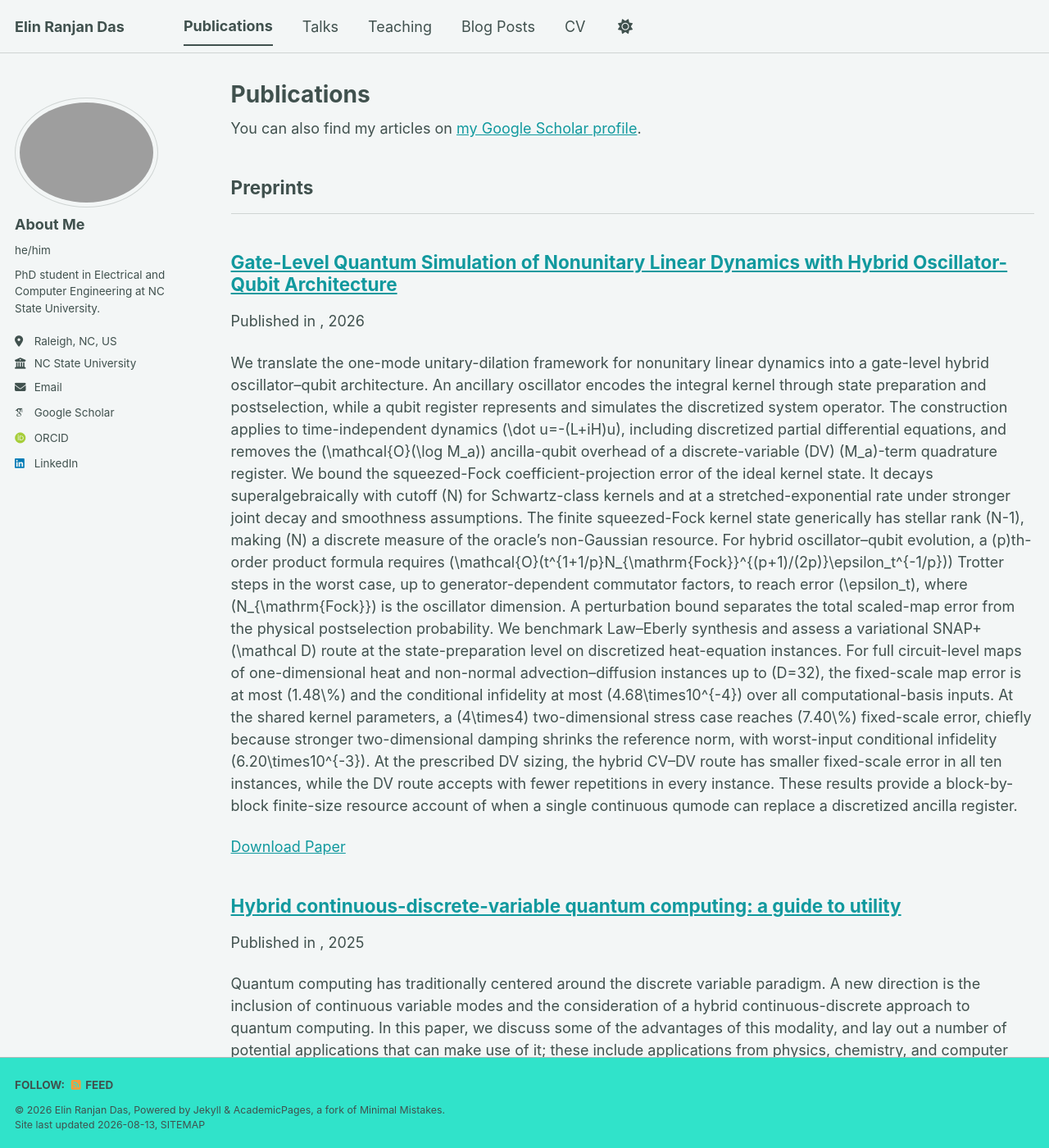
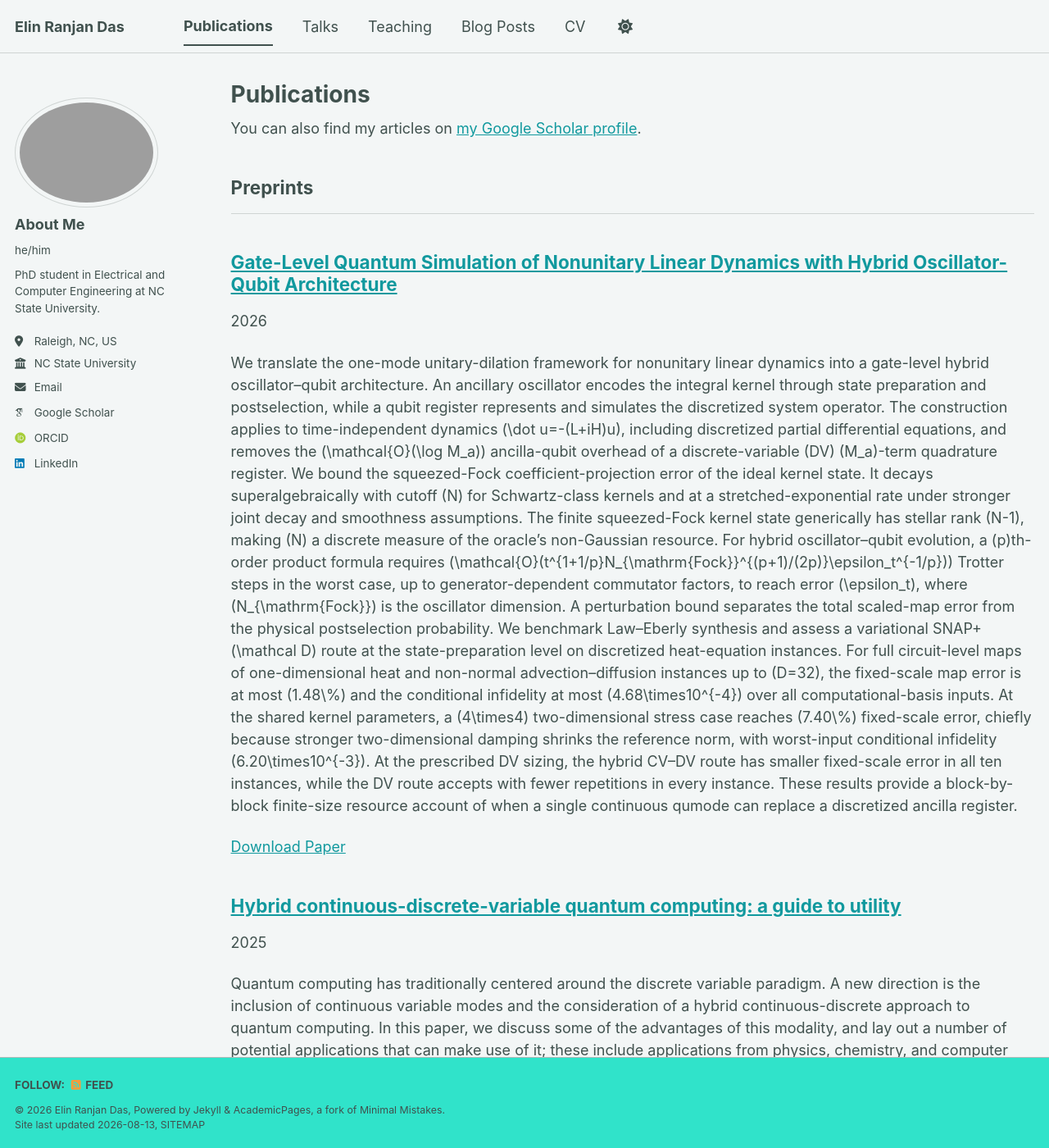
Before and after one commit to ElinRanjan/ElinRanjan.github.io, a Jekyll site: the page built from _pages/publications.html, in a window 1280 px wide and 1400 px high. Shown: the whole window at 82% size. Built offline with Jekyll 4.4.1, drawn with Linux system fonts in a browser that asks for light colours; some web fonts are replaced; a script bundle is joined from its source files by our own code; library files that are not in the unit come from our copies; some of the changed text lies outside the part shown.

Commit message:
Refactor publication display in archive-single.html

```diff
--- a/_includes/archive-single.html
+++ b/_includes/archive-single.html
@@ -41,7 +41,11 @@
         {% if post.collection == 'teaching' %}
           <p> {{ post.type }}, <i>{{ post.venue }}</i>, {{ post.date | default: "1900-01-01" | date: "%Y" }} </p>
         {% elsif post.collection == 'publications' %}
-          <p>Published in <i>{{ post.venue }}</i>, {{ post.date | default: "1900-01-01" | date: "%Y" }} </p>
+  <p>
+    {% if post.pubphrase %}{{ post.pubphrase }} {% endif %}
+    {% if post.venue %}<i>{{ post.venue }}</i>{% endif %}
+    {% if post.date %}{% if post.venue %}, {% endif %}{{ post.date | date: "%Y" }}{% endif %}
+  </p>
         {% elsif post.date %}
          <p class="page__date"><strong><i class="fa fa-fw fa-calendar" aria-hidden="true"></i> {{ site.data.ui-text[site.locale].date_label | default: "Published:" }}</strong> <time datetime="{{ post.date | default: "1900-01-01" | date_to_xmlschema }}">{{ post.date | default: "1900-01-01" | date: "%B %d, %Y" }}</time></p>
         {% endif %}
```
